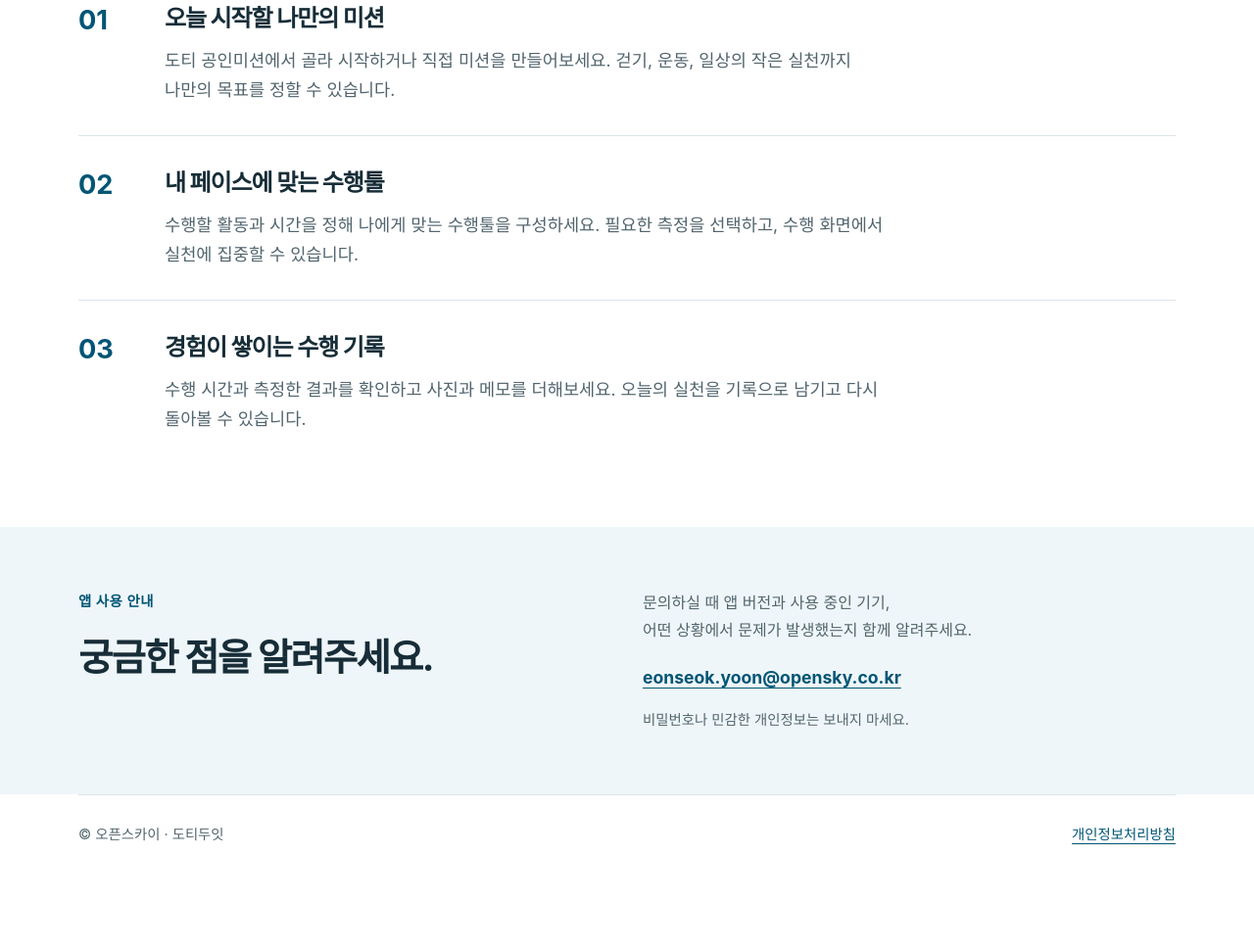
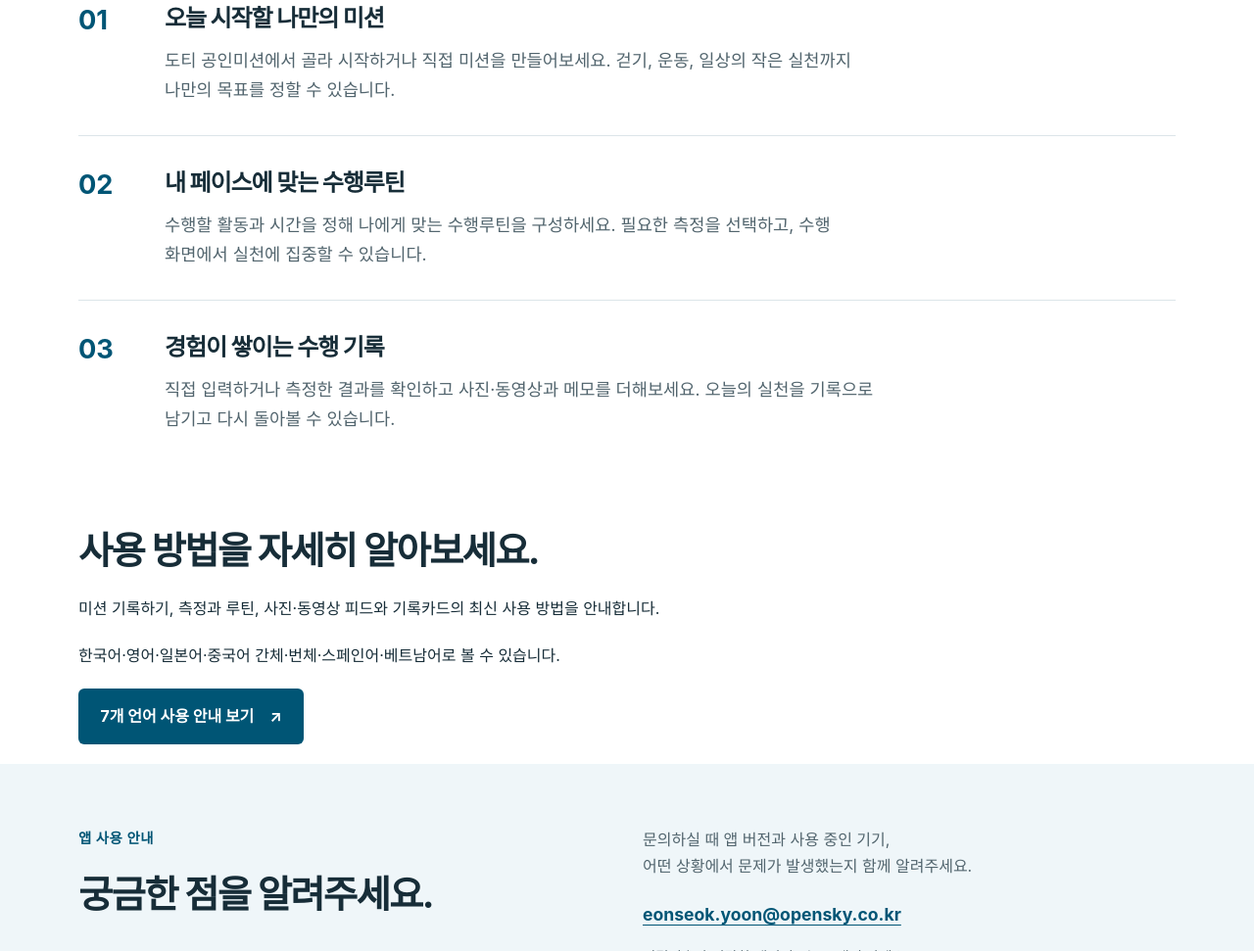
Before and after one commit to opensky-doti/opensky-doti.github.io, a plain HTML site: page site/dotidoit/index.html in a window 1280 px wide. Shown: the part 778-1749 px from the top of the page at 98% size. Before the commit the page ends 1671 px from the top, so only its background shows below. Drawn offline with Linux system fonts and the light colour scheme.

Commit message:
문서: 도티두잇 최신 사용 안내 연결과 수행루틴 용어 반영

```diff
--- a/site/dotidoit/index.html
+++ b/site/dotidoit/index.html
@@ -3,7 +3,7 @@
 <head>
   <meta charset="utf-8">
   <meta name="viewport" content="width=device-width, initial-scale=1">
-  <meta name="description" content="도티두잇 공식 안내. 나만의 미션과 수행툴로 실천을 시작하고, 수행 기록에 사진과 메모를 남겨보세요.">
+  <meta name="description" content="도티두잇 공식 안내. 나만의 미션과 수행루틴로 실천을 시작하고, 수행 기록에 사진·동영상과 메모를 남겨보세요.">
   <title>도티두잇 · 나만의 미션과 기록</title>
   <link rel="icon" href="/assets/dotidoit-icon.png" type="image/png">
   <link rel="stylesheet" href="/assets/styles.css">
@@ -29,9 +29,15 @@
       <h2 id="features-title">정하고, 실천하고, 남기세요.</h2>
       <ol class="feature-list">
         <li><span class="step-number" aria-hidden="true">01</span><div><h3>오늘 시작할 나만의 미션</h3><p>도티 공인미션에서 골라 시작하거나 직접 미션을 만들어보세요. 걷기, 운동, 일상의 작은 실천까지 나만의 목표를 정할 수 있습니다.</p></div></li>
-        <li><span class="step-number" aria-hidden="true">02</span><div><h3>내 페이스에 맞는 수행툴</h3><p>수행할 활동과 시간을 정해 나에게 맞는 수행툴을 구성하세요. 필요한 측정을 선택하고, 수행 화면에서 실천에 집중할 수 있습니다.</p></div></li>
-        <li><span class="step-number" aria-hidden="true">03</span><div><h3>경험이 쌓이는 수행 기록</h3><p>수행 시간과 측정한 결과를 확인하고 사진과 메모를 더해보세요. 오늘의 실천을 기록으로 남기고 다시 돌아볼 수 있습니다.</p></div></li>
+        <li><span class="step-number" aria-hidden="true">02</span><div><h3>내 페이스에 맞는 수행루틴</h3><p>수행할 활동과 시간을 정해 나에게 맞는 수행루틴을 구성하세요. 필요한 측정을 선택하고, 수행 화면에서 실천에 집중할 수 있습니다.</p></div></li>
+        <li><span class="step-number" aria-hidden="true">03</span><div><h3>경험이 쌓이는 수행 기록</h3><p>직접 입력하거나 측정한 결과를 확인하고 사진·동영상과 메모를 더해보세요. 오늘의 실천을 기록으로 남기고 다시 돌아볼 수 있습니다.</p></div></li>
       </ol>
+    </section>
+    <section class="wrap" aria-labelledby="guide-title">
+      <h2 id="guide-title">사용 방법을 자세히 알아보세요.</h2>
+      <p>미션 기록하기, 측정과 루틴, 사진·동영상 피드와 기록카드의 최신 사용 방법을 안내합니다.</p>
+      <p>한국어·영어·일본어·중국어 간체·번체·스페인어·베트남어로 볼 수 있습니다.</p>
+      <p><a class="button" href="https://kizwond.github.io/doti_doit_web/">7개 언어 사용 안내 보기 <span aria-hidden="true">↗</span></a></p>
     </section>
     <section class="support-section" id="contact" aria-labelledby="support-title">
       <div class="wrap contact">
```
Also changed, not shown: site/index.html (+1 -1 lines), 1 other file.
